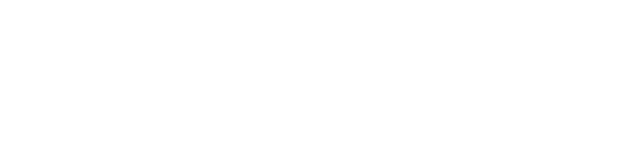
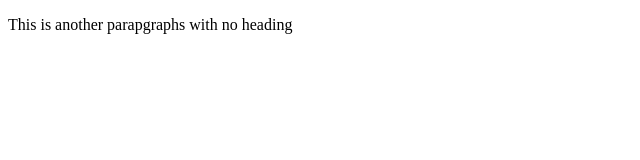
Before and after one commit to okokowithgodwin/Learning-Git2, a plain HTML site: page index.html in a window 1280 px wide. Shown: the whole page, without its empty margins (0-640 px from the left). Drawn offline with Linux system fonts and the light colour scheme.

Commit message:
Add a paragraph element

```diff
--- a/index.html
+++ b/index.html
@@ -7,6 +7,6 @@
     <title>GIT</title>
 </head>
 <body>
-
+    <p>This is another parapgraphs with no heading</p>
 </body>
 </html>
```
